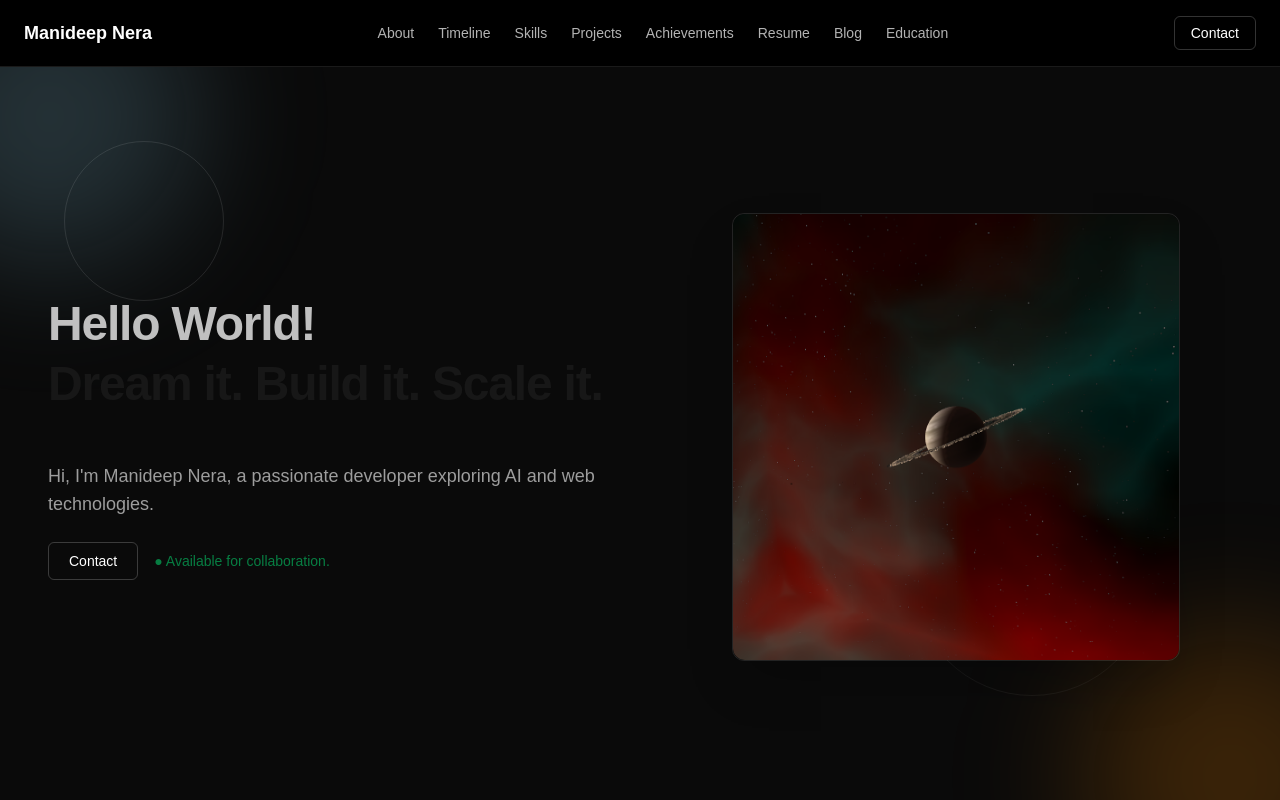
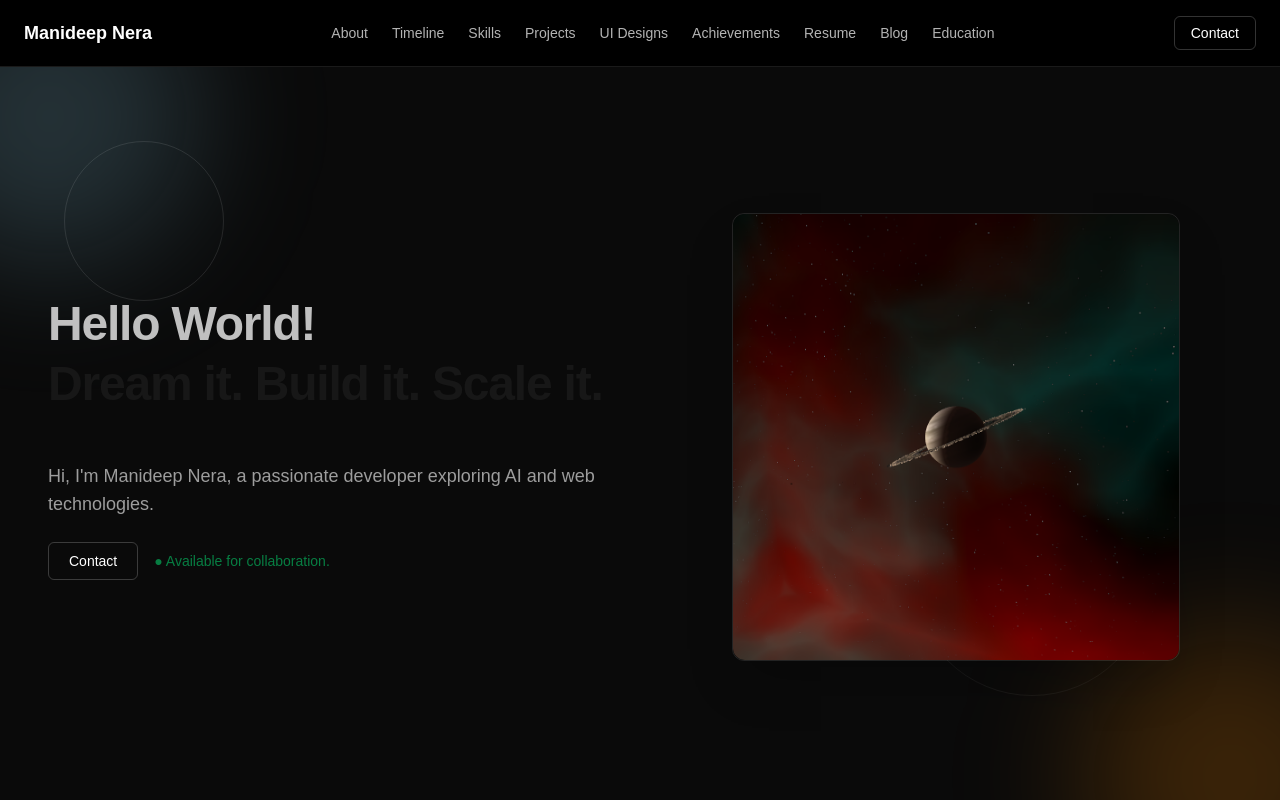
Before and after one commit to manideepnera/Portfolio, a Next.js app: page / in a window 1280 px wide. Shown: the top 800 px of the page. Built offline with nearby package versions, Linux system fonts and the light colour scheme.

Commit message:
Update Navbar.tsx

```diff
--- a/src/app/components/Navbar.tsx
+++ b/src/app/components/Navbar.tsx
@@ -26,6 +26,7 @@ const Navbar: React.FC<NavbarProps> = ({
   timelineRef,
   skillsRef,
   projectsRef,
+  uidesignRef,
   achievementsRef,
   resumeRef,
   blogRef,
@@ -40,6 +41,7 @@ const Navbar: React.FC<NavbarProps> = ({
     ['Timeline', timelineRef],
     ['Skills', skillsRef],
     ['Projects', projectsRef],
+    ['UI Designs', uidesignRef],
     ['Achievements', achievementsRef],
     ['Resume', resumeRef],
     ['Blog', blogRef],
```
